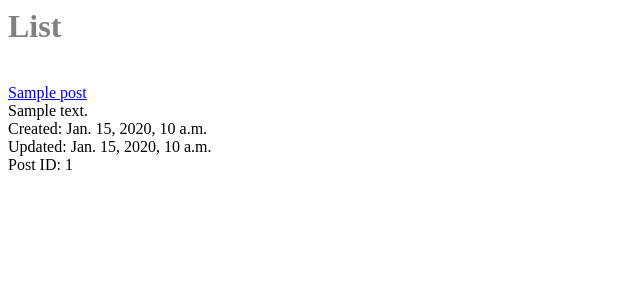
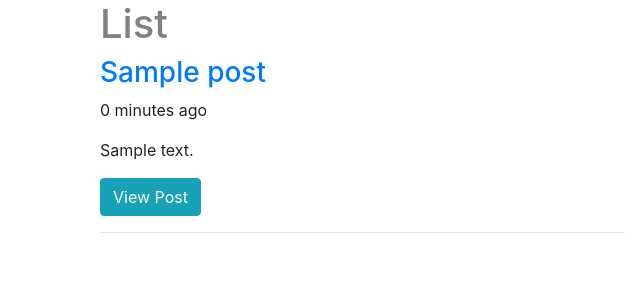
Before and after one commit to loragriffin/Blog, a Django app: page /posts/ in a window 1280 px wide. Shown: the top 300 px of the page, without its empty margins (0-640 px from the left). Run offline with Django 3.2, Linux system fonts and the light colour scheme; tables that the repository leaves empty hold one stand-in row (values such as "Sample post"); some libraries are stand-ins or nearby versions.

Commit message:
added bootstrap styling

```diff
--- a/templates/base.html
+++ b/templates/base.html
@@ -1,11 +1,16 @@
+{% load static %}
+
 <!--DOCTYPE html-->
 <html>
   <head>
 
     <title>{% block title %}Django Blog{% endblock %}</title>
 
+    <!-- Bootstrap CSS -->
+    <link rel="stylesheet" href="https://maxcdn.bootstrapcdn.com/bootstrap/4.0.0-beta.2/css/bootstrap.min.css" integrity="sha384-PsH8R72JQ3SOdhVi3uxftmaW6Vc51MKb0q5P2rRUpPvrszuE4W1povHYgTpBfshb" crossorigin="anonymous">
+
     <!-- Custom CSS -->
-    <link rel="stylesheet" href="/static/css/base.css">
+    <link rel="stylesheet" href="{% static "css/base.css" %}">
 
   </head>
   <body>
@@ -13,9 +18,16 @@
     {% include "messages_display.html" %}
 
     <div class="container">
-      {% block content %}
-      {% endblock content %}
+      <div class='col-sm-6 col-sm-offset-3'>
+        {% block content %}
+        {% endblock content %}
+      </div>
     </div>
+
+    <!-- Bootstrap Scripts -->
+    <script src="https://code.jquery.com/jquery-3.2.1.slim.min.js" integrity="sha384-KJ3o2DKtIkvYIK3UENzmM7KCkRr/rE9/Qpg6aAZGJwFDMVNA/GpGFF93hXpG5KkN" crossorigin="anonymous"></script>
+    <script src="https://cdnjs.cloudflare.com/ajax/libs/popper.js/1.12.3/umd/popper.min.js" integrity="sha384-vFJXuSJphROIrBnz7yo7oB41mKfc8JzQZiCq4NCceLEaO4IHwicKwpJf9c9IpFgh" crossorigin="anonymous"></script>
+    <script src="https://maxcdn.bootstrapcdn.com/bootstrap/4.0.0-beta.2/js/bootstrap.min.js" integrity="sha384-alpBpkh1PFOepccYVYDB4do5UnbKysX5WZXm3XxPqe5iKTfUKjNkCk9SaVuEZflJ" crossorigin="anonymous"></script>
 
   </body>
 </html>
--- a/templates/post_form.html
+++ b/templates/post_form.html
@@ -2,12 +2,8 @@
 
 {% block content %}
   <h1>Form</h1>
-
   <form method='POST' action=''>{% csrf_token %}
-
     {{ form.as_p }}
-    <input type='submit' value='Create Post'/>
-
+    <input type='submit' class="btn btn-info" value='Create Post'/>
   </form>
-
 {% endblock content %}
--- a/templates/post_list.html
+++ b/templates/post_list.html
@@ -2,17 +2,30 @@
 
 {% block content %}
 
-<h1>{{ title }}</h1>
+  <h1>{{ title }}</h1>
 
-{% for obj in object_list %}
-
-  <br>
-  <a href="{{ obj.get_absolute_url }}">{{ obj.title }}</a><br>
-  {{ obj.content }}<br>
-  Created: {{ obj.timestamp }}<br>
-  Updated: {{ obj.updated }}<br>
-  Post ID: {{ obj.id }}<br>
-
-{% endfor %}
-
+  <div class="row">
+    {% for obj in object_list %}
+      <div class="col-sm-12">
+        <div class="thumbnail">
+          <!-- <img src="..." alt="..."> -->
+          <div class="caption">
+            <h3><a href="{{ obj.get_absolute_url }}">{{ obj.title }}</a></h3>
+            <p>
+              {{ obj.timestamp | timesince }} ago
+            </p>
+            <p>
+              {{ obj.content | linebreaks | truncatechars:120 }}
+            </p>
+            <p>
+              <a href="{{ obj.get_absolute_url }}" class="btn btn-info" role="button">View Post</a>
+            </p>
+          </div>
+        </div>
+        <hr/>
+      </div>
+    <!-- Creates new after every two cycles creating a clean two column layout -->
+    <!-- {% cycle "" "</div><div class='row'>" %} -->
+    {% endfor %}
+  </div>
 {% endblock content %}
```
Also changed, not shown: templates/post_detail.html (+6 -10 lines).
